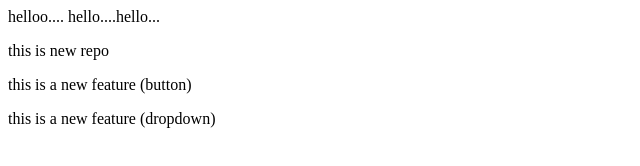
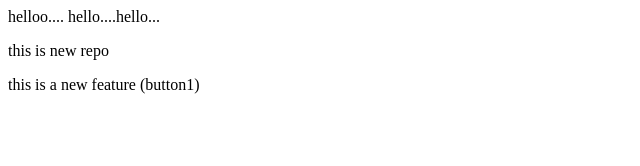
Before and after one commit to Akshathajogi/LocalRepo, a plain HTML site: page index.html in a window 1280 px wide. Shown: the whole page, without its empty margins (0-640 px from the left). Drawn offline with Linux system fonts and the light colour scheme.

Commit message:
add button1

```diff
--- a/index.html
+++ b/index.html
@@ -1,6 +1,3 @@
 <p> helloo.... hello....hello...</p>
 <p> this is new repo</p>
-
-<p> this is a new feature (button)</p>
-
-<p> this is a new feature (dropdown)</p>
+<p> this is a new feature (button1)</p>
```
